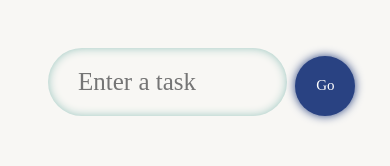
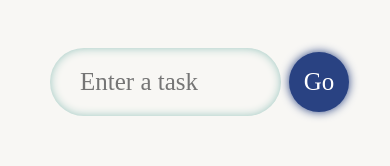
Before and after one commit to ilaydaozdemir/ReactProjects-Typescript, a React (Create React App) app: page / in a window 390 px wide. Shown: the top 166 px of the page. Built offline with nearby package versions, Linux system fonts and the light colour scheme; a web font is replaced by a local one.

Commit message:
Update: Some css design

```diff
--- a/src/components/styles.css
+++ b/src/components/styles.css
@@ -20,7 +20,32 @@
   border-radius: 50px;
   transition: 0.2s all;
   border: none;
-  font-size: 15px;
+  font-size: 25px;
   box-shadow: 0 0 10px #294282;
   cursor: pointer;
 }
+.container {
+  ul {
+    list-style: none;
+  }
+
+  ul > li {
+    &::before {
+      content: "🌑";
+      transform: scale(0.3);
+      display: inline-block;
+      animation: pulse infinite alternate 0.9s;
+    }
+  }
+}
+@keyframes pulse {
+  to {
+    transform: scale(0.72);
+  }
+}
+@media only screen and (max-width: 600px) {
+  .container {
+    margin: 10px;
+    left: 2%;
+  }
+}
```
